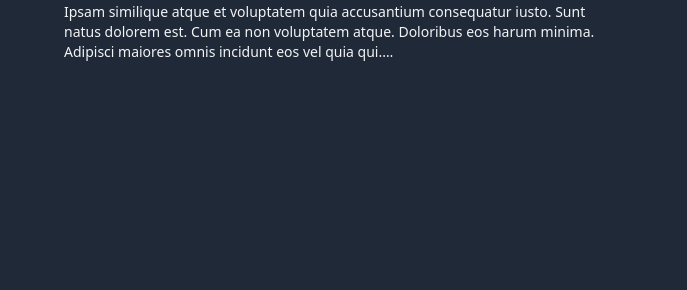
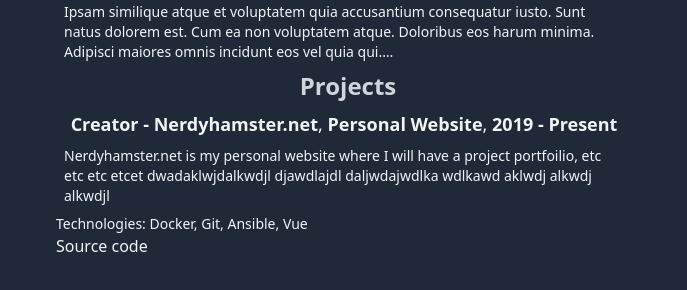
Before and after one commit to Lilahamstern/Hamsterapps.net, a Vue app in the folder apps/resume/: page / in a window 1280 px wide. Shown: the part 394-684 px from the top of the page, without its empty margins (296-983 px from the left). Built offline with nearby package versions, Linux system fonts and the light colour scheme.

Commit message:
Added Projects Component

```diff
--- a/apps/resume/src/App.vue
+++ b/apps/resume/src/App.vue
@@ -2,6 +2,7 @@
   <div class="h-screen">
     <Header :name='name'/>
     <Employments />
+    <Projects />
   </div>
 </template>
 
@@ -9,11 +10,13 @@
 import { defineComponent } from 'vue';
 import Header from './components/Header.vue'
 import Employments from './components/Employments.vue'
+import Projects from './components/Projects.vue'
 
 const App = defineComponent({
   components: {
     Header,
-    Employments
+    Employments,
+    Projects,
   },
   data() {
     return {
--- /dev/null
+++ b/apps/resume/src/components/Projects.vue
@@ -0,0 +1,60 @@
+<template>
+  <h1 class="pb-2 ml-2 text-2xl font-semibold text-center text-gray-300">Projects</h1>
+  <div v-for="(project, index) in projects" :key="index" class="block max-w-3xl mx-auto text-gray-100">
+    <div class="flex flex-col">
+      <p class="text-lg text-center">
+        <span class="font-semibold">{{ project.role }} - {{ project.title }}</span>, <span class="font-bold">{{ project.type }}</span>, <span class="font-semibold">{{ project.started }} - {{ project.ended }}</span>
+      </p>
+      <div class="block mx-auto">
+        <p class="max-w-xl p-2 text-sm">{{ project.description }}</p>
+        <p class="text-sm">Technologies: <span>{{ getTechnologies( project.technologies ) }} </span> </p>
+        <a :href="project.link">Source code</a>
+      </div>
+    </div>
+  </div>
+</template>
+
+<script lang="ts">
+import { defineComponent } from 'vue'
+
+interface Project {
+  role: String,
+  title: String,
+  type: String,
+  started: String,
+  ended: String,
+  description: String,
+  technologies: Array<String>,
+  link?: String
+}
+
+const Projects  = defineComponent({
+
+  data() {
+    return {
+      projects: [{
+        role: "Creator",
+        title: "Nerdyhamster.net",
+        type: "Personal Website",
+        started: "2019",
+        ended: "Present",
+        description: "Nerdyhamster.net is my personal website where I will have a project portfoilio, etc etc etc etcet dwadaklwjdalkwdjl djawdlajdl daljwdajwdlka wdlkawd aklwdj alkwdj alkwdjl",
+        technologies: ["Docker", "Git", "Ansible", "Vue"],
+        link: "https://github.com/TheNerdyHamster/Nerdyhamster.net"
+      }] as Array<Project>
+
+    }
+  },
+  methods: {
+    getTechnologies: function(technologies: Array<String>): String {
+      if (technologies === null) {
+        return "";
+      }
+
+      return technologies.join(", ");
+    }
+  }
+});
+
+export default Projects;
+</script>
```
